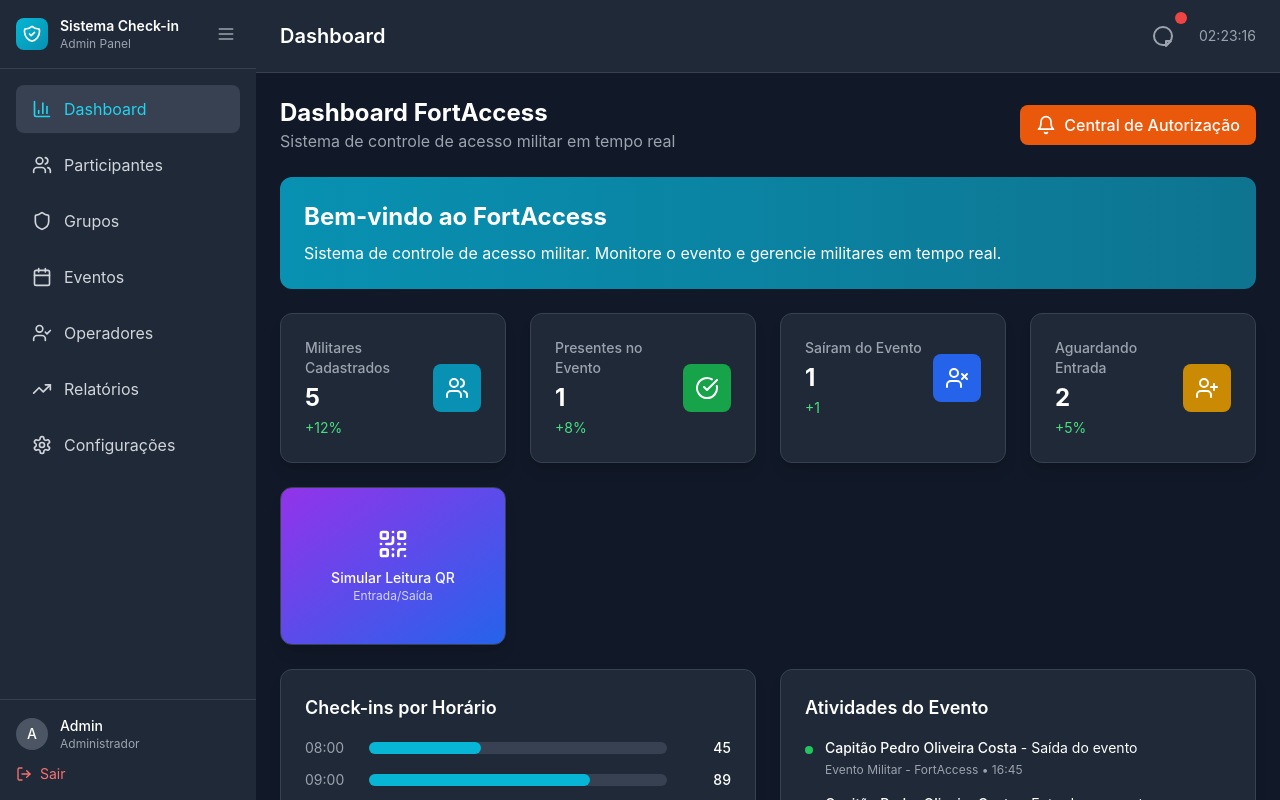
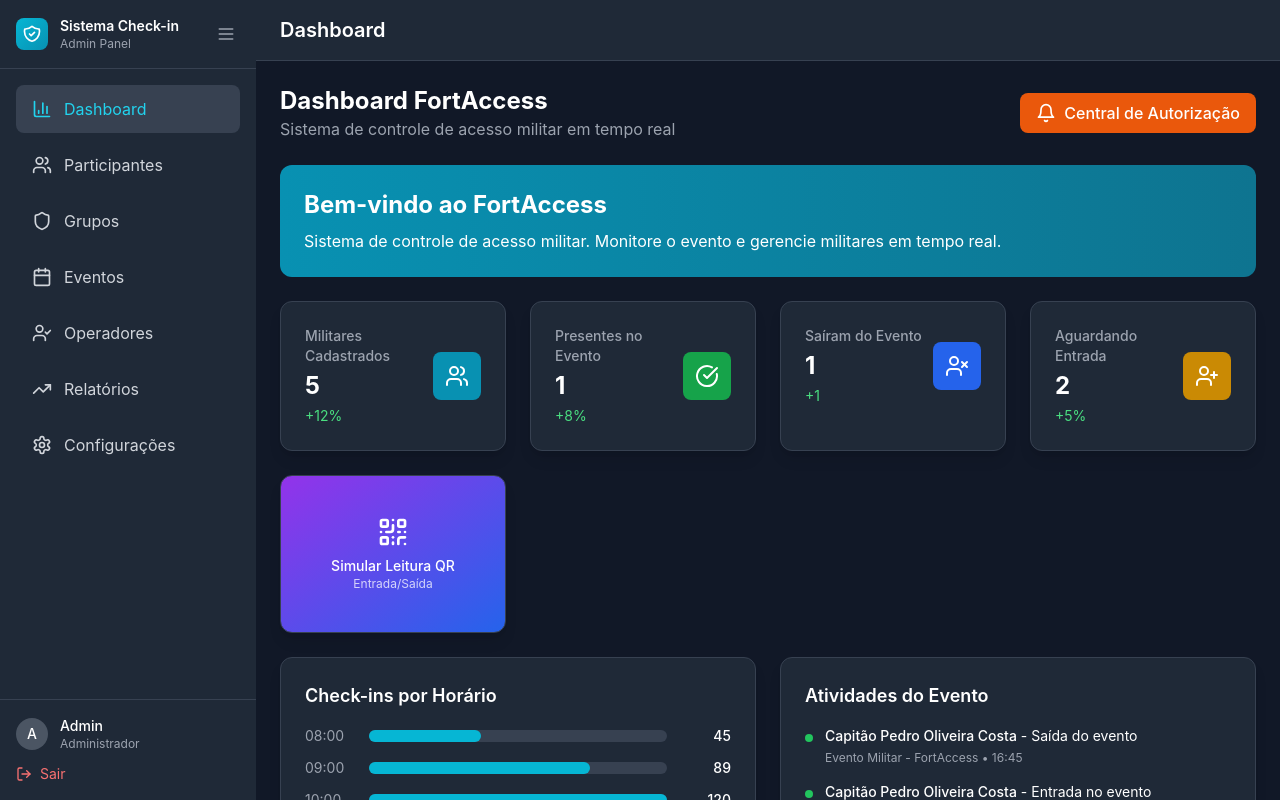
Before and after one commit to LACC-DEVLINK/checkin-exercito-web, a React (Create React App) app: page / in a window 1280 px wide. Built offline with nearby package versions, Linux system fonts and the light colour scheme.

Commit message:
Remoção da funcionalidade do header (notifications e current time).

```diff
--- a/src/components/Layout.tsx
+++ b/src/components/Layout.tsx
@@ -104,20 +104,7 @@
             <h1 className="text-xl font-semibold text-white">
               {menuItems.find(item => item.path === location.pathname)?.label || 'Dashboard'}
             </h1>
-            <div className="flex items-center space-x-4">
-              {/* Notifications */}
-              <button className="relative p-2 text-gray-400 hover:text-white transition-colors">
-                <svg className="w-6 h-6" fill="none" stroke="currentColor" viewBox="0 0 24 24">
-                  <path strokeLinecap="round" strokeLinejoin="round" strokeWidth={2} d="M15 17h5l-5 5v-5zM21 12a9 9 0 11-18 0 9 9 0 0118 0z" />
-                </svg>
-                <span className="absolute -top-1 -right-1 w-3 h-3 bg-red-500 rounded-full"></span>
-              </button>
 
-              {/* Current Time */}
-              <div className="text-gray-400 text-sm">
-                {new Date().toLocaleTimeString('pt-BR')}
-              </div>
-            </div>
           </div>
         </header>
 
```
